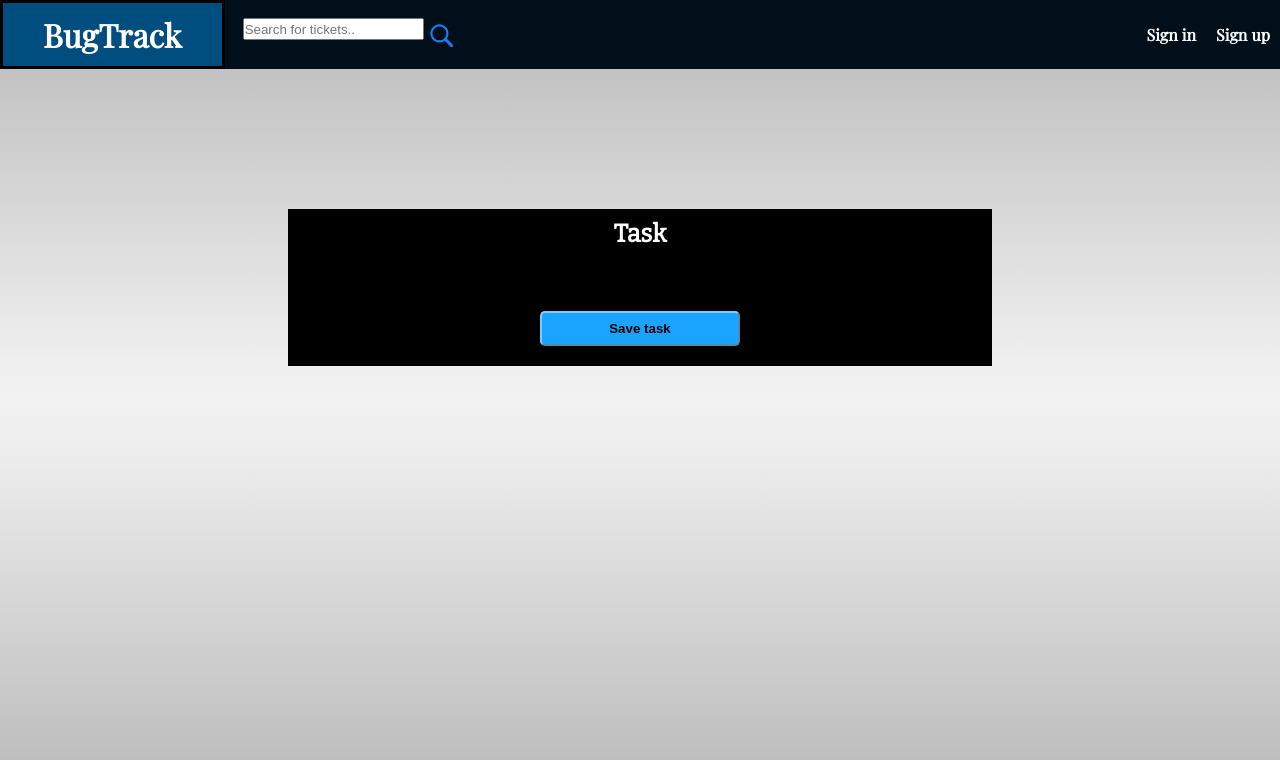
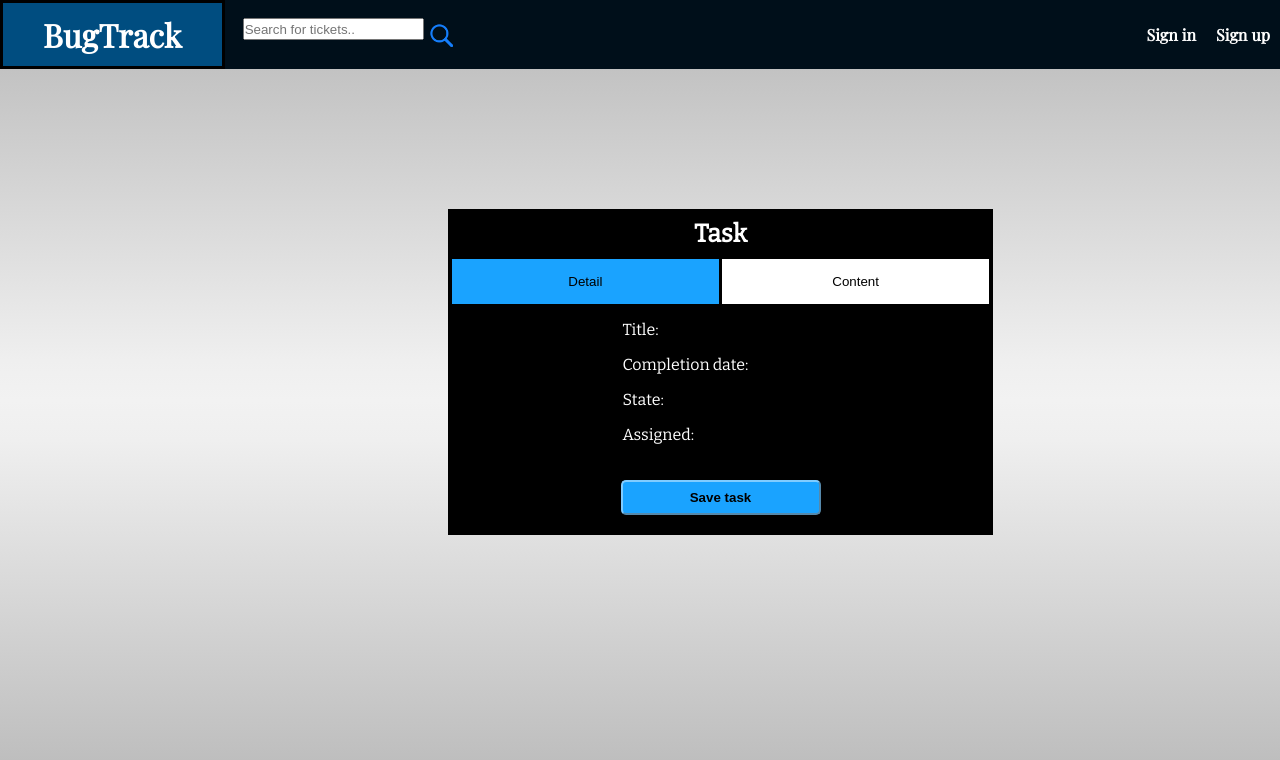
Before and after one commit to yungbender/IIS-VUT-FIT, a Flask app: template templates/task.html in a window 1280 px wide. Shown: the top 760 px of the page. Run offline with Flask 2, Linux system fonts and the light colour scheme; the template is opened without the code that fills it, so the values that code supplies are empty; parts of the project's set-up code (start-up, migrations or seed data) failed here and were passed over.

Commit message:
Task rework

```diff
--- a/templates/create_comment_ticket.py
+++ b/templates/create_comment_ticket.py
@@ -1,7 +1,7 @@
 from flask_wtf import FlaskForm
-from wtforms import TextField, FileField
+from wtforms import TextField, FileField, TextAreaField
 import wtforms.validators as Validators
 
 class CreateCommentForm(FlaskForm):
-    content = TextField("Comment", [Validators.input_required()], render_kw={"placeholder": "Add new comment"})
+    content = TextAreaField("Comment", [Validators.input_required()], render_kw={"placeholder": "Add new comment"})
     image = FileField(id="choose-image", render_kw={"placeholder": ""})
--- /dev/null
+++ b/templates/static/change_border.js
@@ -0,0 +1,15 @@
+window.onload = onLoad;
+
+function onLoad() {
+  forms = document.getElementsByClassName("task-form")
+  for (var i = forms.length - 1; i >= 0; i--) {
+    forms[i].onmouseup = function(event) {changeColorOnMouseEnter()};
+  }
+
+}
+
+function changeColorOnMouseEnter()
+{
+  form = document.getElementsByClassName("task-form")[0]
+  event.target.style.border = "2px solid #1aa3ff";
+}
--- /dev/null
+++ b/templates/static/tab.js
@@ -0,0 +1,18 @@
+function selectTab(tabName)
+{
+
+  if(tabName == "detail")
+  {
+    document.getElementById("detail-butt").style.backgroundColor = "rgb(26, 163, 255)";
+    document.getElementById("content-butt").style.backgroundColor = "white";
+    document.getElementById("content").style.display = "none";
+    document.getElementById("detail").style.display = "block";
+  }
+  else if (tabName == "content")
+  {
+    document.getElementById("content-butt").style.backgroundColor = "rgb(26, 163, 255)";
+    document.getElementById("detail-butt").style.backgroundColor = "white";
+    document.getElementById("detail").style.display = "none";
+    document.getElementById("content").style.display = "block";
+  }
+}
--- a/templates/static/task.css
+++ b/templates/static/task.css
@@ -1,7 +1,7 @@
 #form-wrapper {
 	margin: 0px auto;
 	height: auto;
-	width: 55%;
+	width: 30%;
 	font-family: 'Bitter', serif;
 	color: white;
 }
@@ -19,50 +19,20 @@
 	font-weight: bold;
 }
 
-#form-inner {
-
-}
-
-#task-image {
-	margin: 15px;
-	height: 240px;
-	width: 240px;
-}
-
-
-.column-left {
-	float: left;
-	vertical-align: top;
-	width: 50%;
-}
-
-.column-right {
-	float: right;
-	vertical-align: top;
-	width: 50%;
+#detail {
+	text-align: left;
+	margin: 10px 32%;
+	padding: 0px;
+	width: 100%;
 }
 
 .task-form {
-	background-color: #cccccc;
 	height: 35px;
-	width: 260px;
-	border-radius: 0px;
-	border-width: 0px;
+	border: none;
 	margin: 5px;
 	background-color: black;
 	color: white;
-}
-
-#choose-image {
-	background-color: #1aa3ff;
-	font-weight: bold;
-	width: 200px;
-	height: 35px;
-	border-color: #80ccff;
-	border-radius: 5px;
-	color: black;
-	font-weight: bold;
-	margin: 0px 20px 20px 20px;
+	text-align: left;
 }
 
 #description {
@@ -70,11 +40,18 @@
 	min-height: 200px;
 	width: 80%;
 	padding: 10px;
-	background-color: #cccccc;
+	background-color: black;
+	color: white;
 	border-radius: 0px;
 	border-width: 0px;
 	font-size: 16px;
 	font-family: 'Bitter', serif;
+	margin: 15px 0px 0px 0px;
+}
+
+#description:focus {
+    background-color: #E1E1E1;
+    color: black;
 }
 
 #task-submit {
@@ -88,3 +65,26 @@
 	font-weight: bold;
 	margin: 20px;
 }
+
+#tab {
+	margin: 0px;
+	padding: 0px;
+	width: 100%;
+	align-content: center;
+}
+
+.tab-button {
+	padding: 15px 0px;
+	margin: 0px;
+	border: none;
+	width: 49%;
+	cursor: pointer;
+}
+
+#detail-butt {
+	background-color: #1aa3ff;
+}
+
+#content-butt {
+	background-color: white;
+}
--- a/templates/static/tickets.css
+++ b/templates/static/tickets.css
@@ -52,4 +52,7 @@
 
 #tickets-title {
 	padding: 10px;
+	font-family: 'Playfair Display', serif;
+	text-align: center;
+	color: white;
 }
--- a/templates/task.html
+++ b/templates/task.html
@@ -4,6 +4,8 @@
   <head>
     {% block head %}
     <link rel="stylesheet" href="/static/task.css">
+    <script type="text/javascript" src="/static/change_border.js"></script>
+    <script type="text/javascript" src="/static/tab.js"></script>
     {{ super() }}
     {% endblock %}
   </head>
@@ -13,35 +15,19 @@
     <div id="form-wrapper">
       <form id="form" method="POST" action="/tasks/{{ taskId }}">
         <p id="form-title">Task</p>
-        <div id="form-inner">
-          <div class="column-left">
+        <div id="tab">
+          <input id="detail-butt" class="tab-button" type="button" onclick="selectTab('detail')" value="Detail">
+          <input id="content-butt" class="tab-button" type="button" onclick="selectTab('content')" value="Content">
+        </div>
+        <div id="task">
+          <div id="detail">
             {{ taskForm.csrf_token }}
-            <p>{{ taskForm.title(class_="task-form")}}</p>
-            <script type="text/javascript">
-              window.onload = onLoad;
-
-              function onLoad() {
-                forms = document.getElementsByClassName("task-form")
-                for (var i = forms.length - 1; i >= 0; i--) {
-                  forms[i].onmouseup = function(event) {changeColorOnMouseEnter()};
-                }
-
-              }
-
-              function changeColorOnMouseEnter()
-              {
-                form = document.getElementsByClassName("task-form")[0]
-                event.target.style.border = "2px solid #1aa3ff";
-              }
-
-            </script>
-            <p>{{ taskForm.completion_date(class_="task-form")}}</p>
+            <p><span>Title: </span>{{ taskForm.title(class_="task-form")}}</p>
+            <p><span>Completion date: </span>{{ taskForm.completion_date(class_="task-form")}}</p>
+            <p><span>State: </span>{{ taskForm.state(class_="task-form")}}</p>
+            <p><span>Assigned: </span>{{ taskForm.worker(class_="task-form")}}</p>
           </div>
-          <div class="column-right">
-            <p>{{ taskForm.state(class_="task-form")}}</p>
-            <p onclick="">{{ taskForm.worker(class_="task-form")}}</p>
-          </div>
-          <div>
+          <div id="content" style="display: none;">
             {{ taskForm.description }}
           </div>
           <p>
--- a/templates/tickets.html
+++ b/templates/tickets.html
@@ -13,7 +13,7 @@
     {{ super() }}
     <div class="tickets-wrapper">
       <div class="tickets">
-        <p id="tickets-title">Tickets of product</p>
+        <h2 id="tickets-title">Tickets of product</h2>
         <div class="ticket">
           {% for ticket in tickets %}
             <a href="javascript:redirect_to_ticket({{ ticket.id }});">
```
Also changed, not shown: templates/static/add_comment.js (+21 -0 lines), templates/static/ticket.css (+25 -3 lines), templates/ticket.html (+21 -6 lines).
